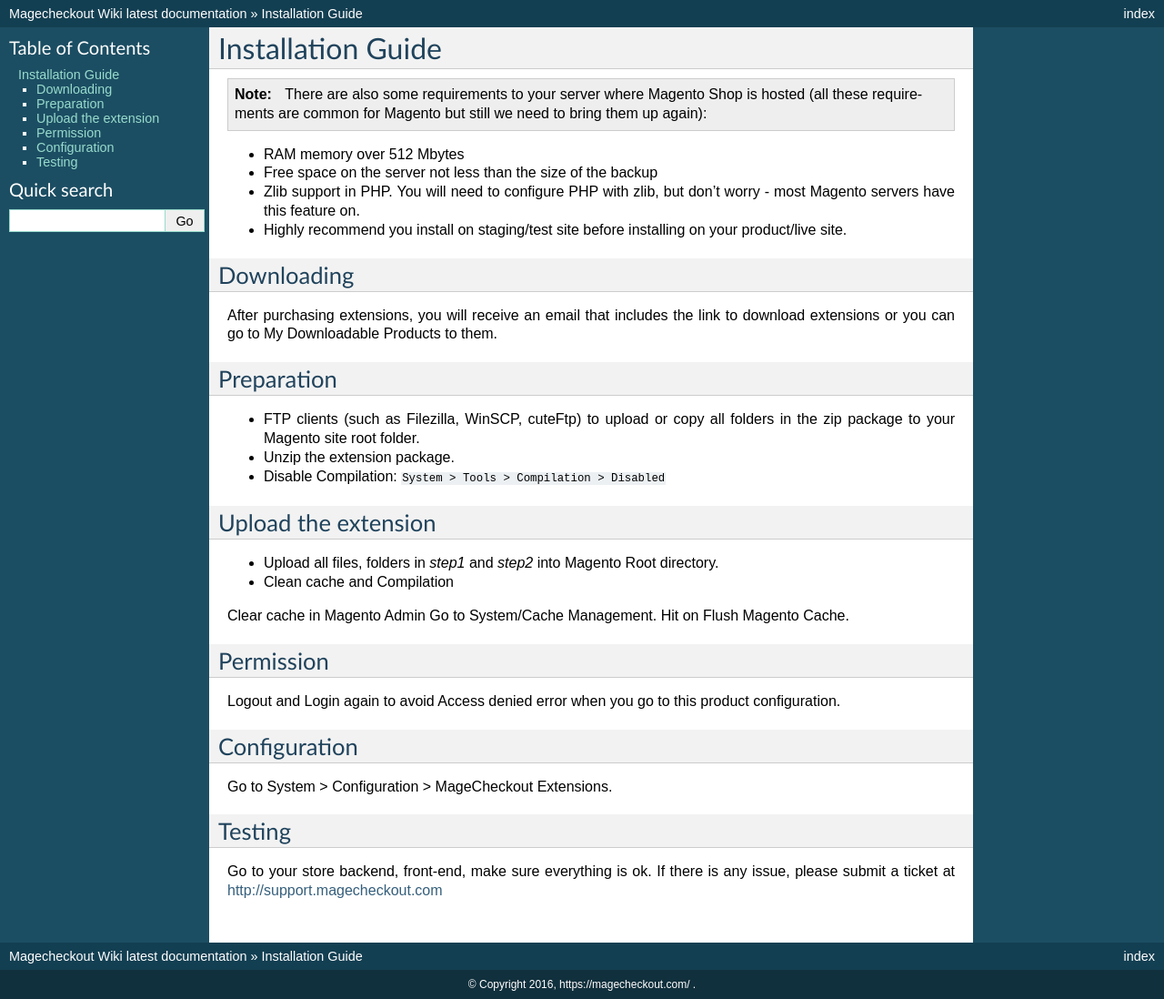
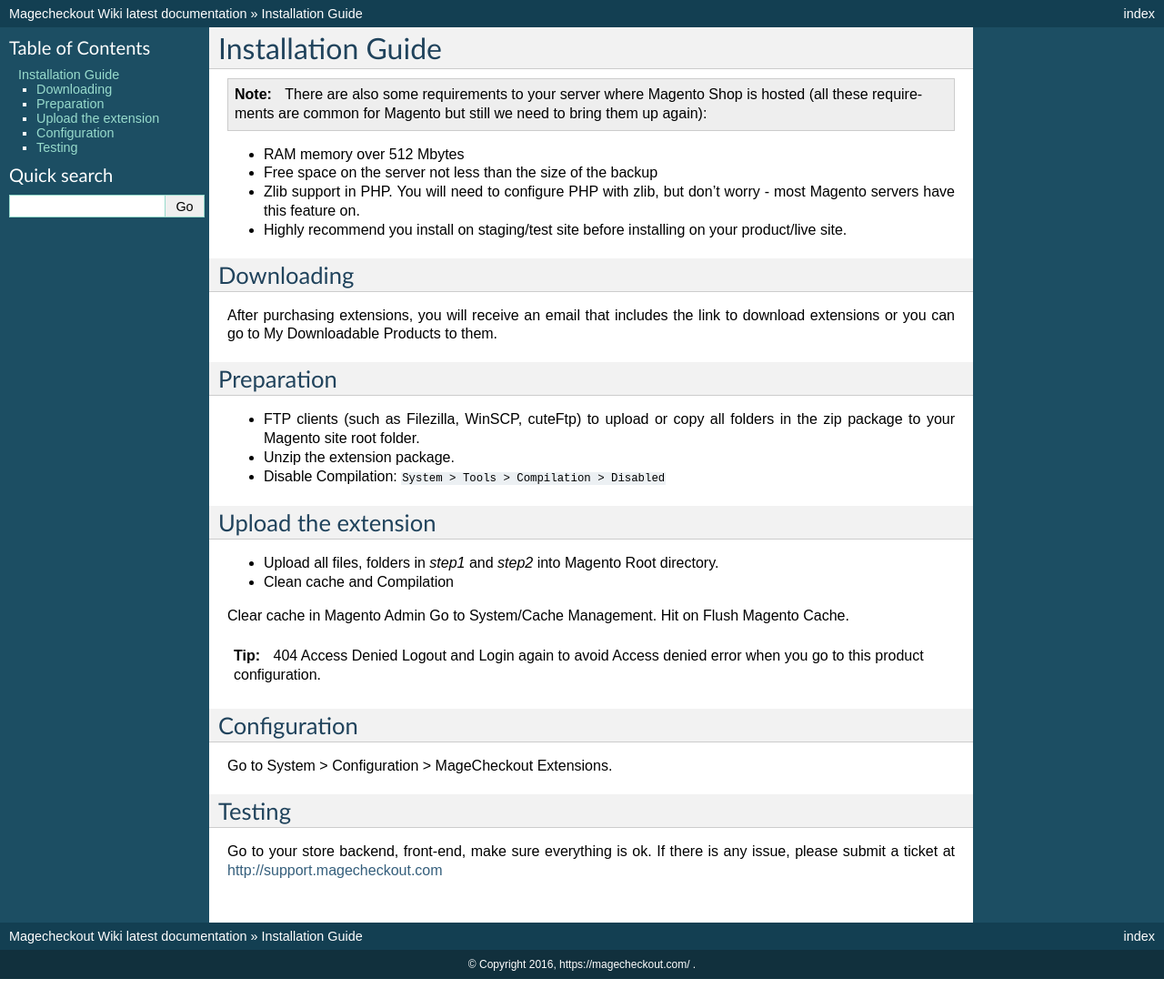
Before and after one commit to LindaThompson/wiki, a Sphinx documentation site: the page built from docs/installation.rst, in a window 1280 px wide. Shown: the whole page at 91% size. Built offline with Sphinx 7.4.7, drawn with Linux system fonts in a browser that asks for light colours; pages that are not in the unit, such as notebooks, are missing from menus; after the commit the page ends 1076 px from its top, so only the background shows below that.

Commit message:
Auto update docs

```diff
--- a/docs/installation.rst
+++ b/docs/installation.rst
@@ -32,10 +32,8 @@
 Clear cache in Magento Admin Go to System/Cache Management. Hit on Flush Magento Cache.
 
 
-Permission
-----------
-
-Logout and Login again to avoid Access denied error when you go to this product configuration.
+.. tip:: 404 Access Denied
+	Logout and Login again to avoid Access denied error when you go to this product configuration.
 
 
 Configuration
```
